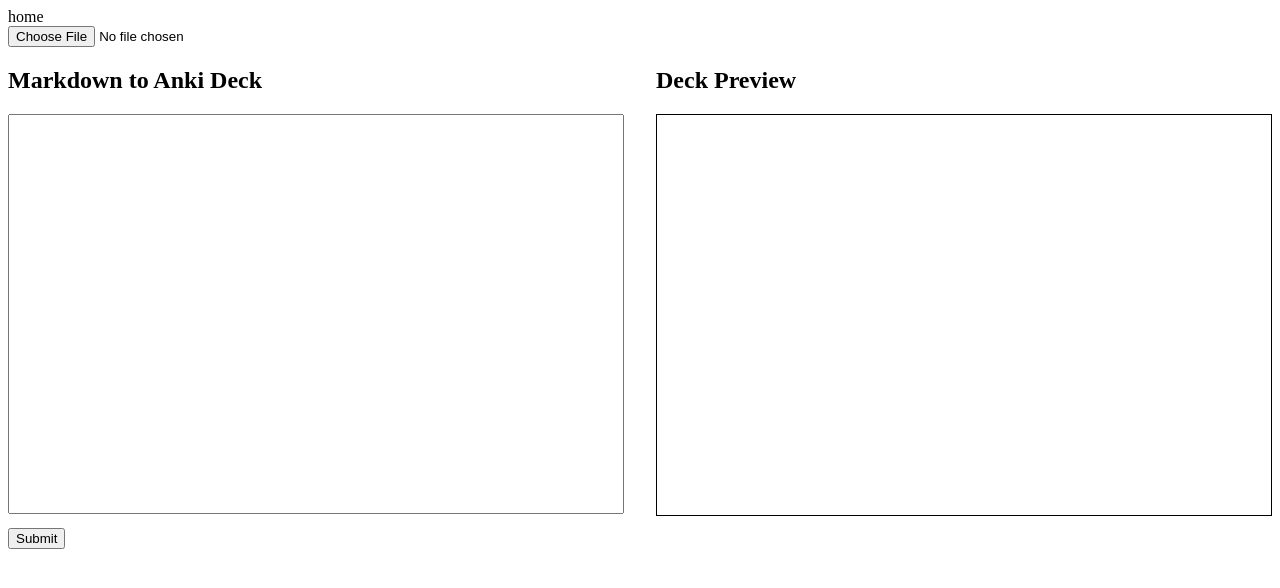
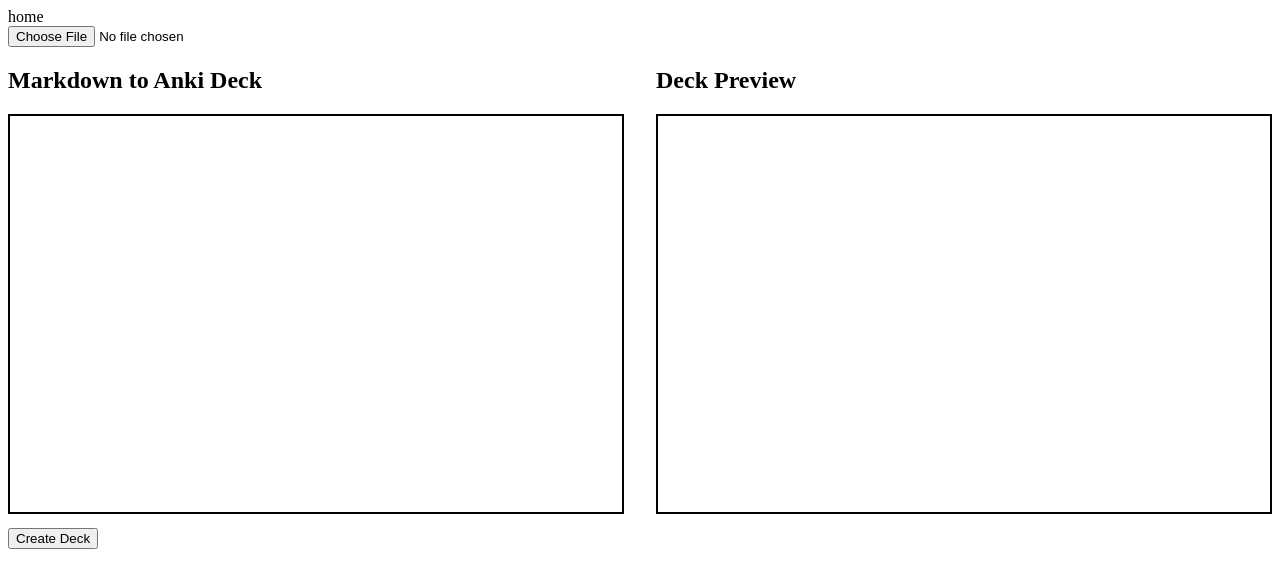
Before and after one commit to AndrewZamora/convert-to-anki-apkg, a Vue app: page / in a window 1280 px wide. Shown: the top 588 px of the page. Built offline with nearby package versions, Linux system fonts and the light colour scheme; the HTML template or start-up script is replaced by a standard one.

Commit message:
More visual adjustments to preview and editor

```diff
--- a/src/App.vue
+++ b/src/App.vue
@@ -5,7 +5,7 @@
     <button v-if="html" @click="exportAnkiDeck">Export</button>
     <div class="textarea-container">
       <div class="editor">
-        <h2>Markdown to Anki Deck</h2>
+        <h2 class="textarea-title">Markdown to Anki Deck</h2>
         <textarea v-model="textareaMd" class="textarea"  @scroll="syncScroll($event)" @input="syncScroll($event)"></textarea>
       </div>
       <div class="preview-container">
@@ -18,7 +18,7 @@
       </div>
     </div>
     <div>
-      <button @click="submit">Submit</button>
+      <button @click="submit">Create Deck</button>
     </div>
   </div>
 </template>
@@ -105,11 +105,18 @@ export default {
   width: 100%;
   box-sizing: border-box;
   resize: none;
-  font-size: 25px;
+  font-size: 20px;
+  border: solid 2px black;
 }
 .textarea-container {
   display: flex;
   margin-bottom: 10px;
+}
+
+.textarea-title {
+  white-space: nowrap;
+  overflow: hidden;
+  text-overflow: ellipsis;
 }
 
 .editor {
@@ -127,8 +134,8 @@ export default {
   overflow-y: auto;
   hyphens: auto;
   word-wrap: break-word;
-  height: 50vh;
-  border: solid 1px black;
+  height: 49.5vh;
+  border: solid 2px black;
 }
 
 .preview h2 {
```
